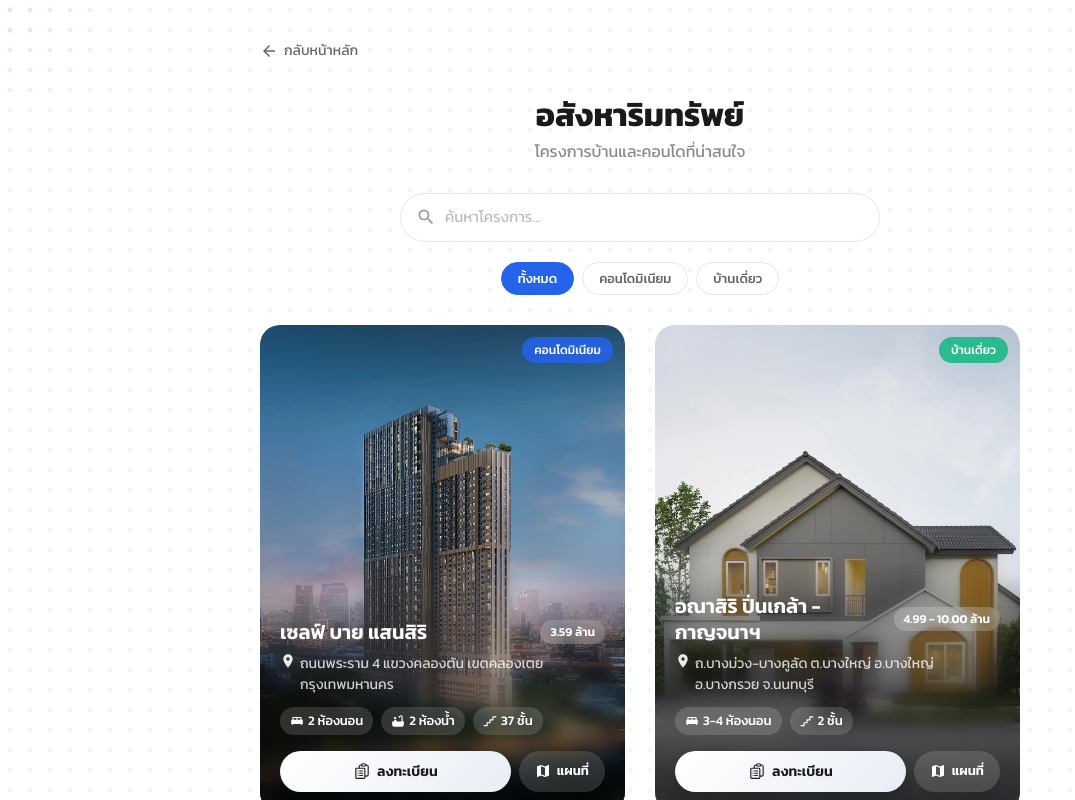
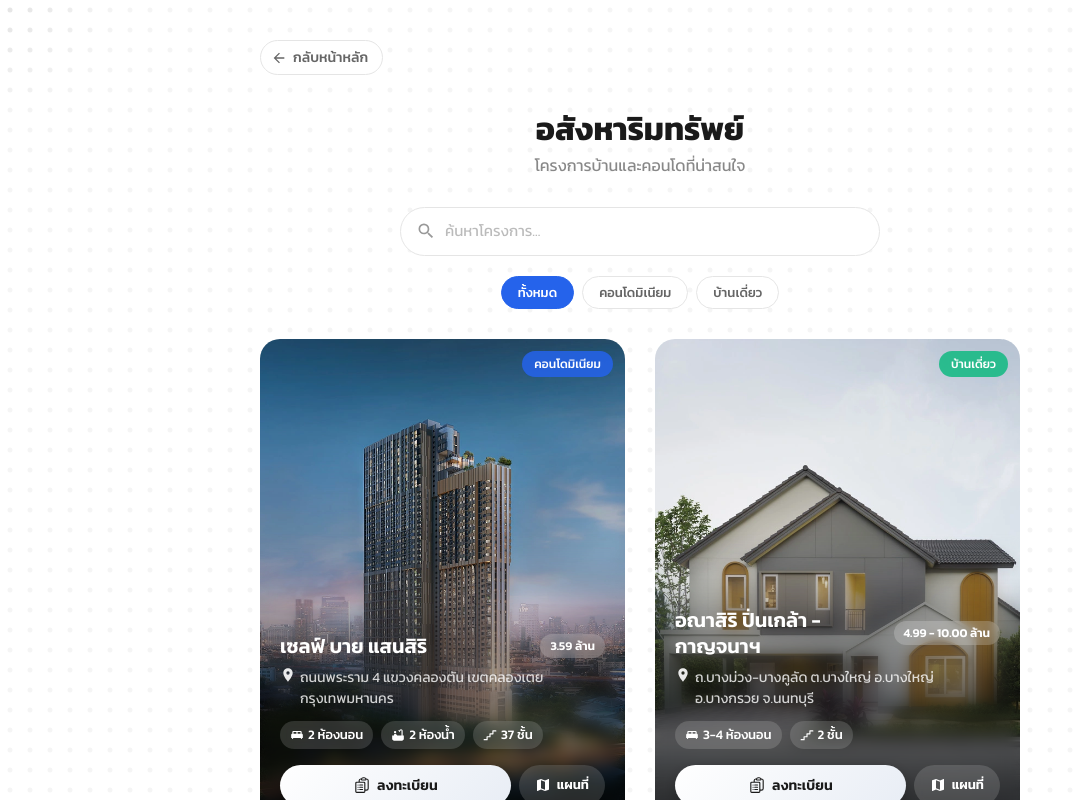
Before and after one commit to h-burin/burin-affiliate, a Next.js app: page /property in a window 1280 px wide. Shown: the top 800 px of the page, without its empty margins (0-1075 px from the left). Built offline with nearby package versions, Linux system fonts and the light colour scheme.

Commit message:
add project vibe

```diff
--- a/app/property/property.scss
+++ b/app/property/property.scss
@@ -3,17 +3,29 @@
   align-items: center;
   gap: 0.6rem;
   font-size: 1.4rem;
+  font-weight: 500;
   color: #666;
   text-decoration: none;
   margin-bottom: 3rem;
-  transition: color 0.2s ease;
+  padding: 0.6rem 1.4rem 0.6rem 1rem;
+  border-radius: 50px;
+  background: #fff;
+  border: 1px solid #e5e5e5;
+  transition: all 0.2s ease;
 
   svg {
-    font-size: 1.8rem;
+    font-size: 1.6rem;
+    transition: transform 0.2s ease;
   }
 
   &:hover {
     color: #2563eb;
+    border-color: #2563eb;
+    box-shadow: 0 2px 8px rgba(37, 99, 235, 0.1);
+
+    svg {
+      transform: translateX(-3px);
+    }
   }
 }
 
@@ -123,7 +135,7 @@
 
 .property-page__grid {
   display: grid;
-  grid-template-columns: repeat(auto-fill, minmax(320px, 1fr));
+  grid-template-columns: repeat(2, 1fr);
   gap: 3rem;
   max-width: 1200px;
   margin: 0 auto;
--- a/data/properties.json
+++ b/data/properties.json
@@ -26,5 +26,19 @@
     "maxPrice": "10.00",
     "registerUrl": "https://siri.ly/Pwq2wR2",
     "mapUrl": "https://maps.app.goo.gl/GcuAppkKzZqYvVtu6"
+  },
+  {
+    "id": "project-003",
+    "name": "เดอะ ไลน์ ไวบ์",
+    "location": "ถ.พหลโยธิน แขวงจอมพล เขตจตุจักร กรุงเทพมหานคร",
+    "bedrooms": "1-2",
+    "bathrooms": "1-2",
+    "floors": 33,
+    "projectType": "condominium",
+    "coverImage": "/images/properties/sansiri-condominium-theline-vibe.webp",
+    "startingPrice": "4.29",
+    "maxPrice": "",
+    "registerUrl": "https://siri.ly/IJq6vA2",
+    "mapUrl": "https://maps.app.goo.gl/FPtApdzGmmR3jX2z7"
   }
 ]
```
Also changed, not shown: public/images/properties/sansiri-condominium-theline-vibe.webp (added).
